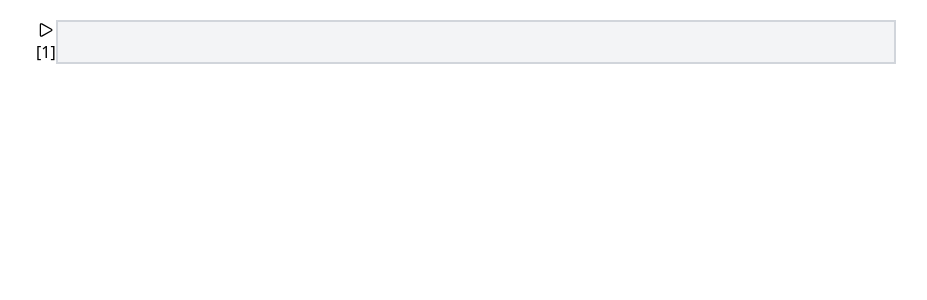
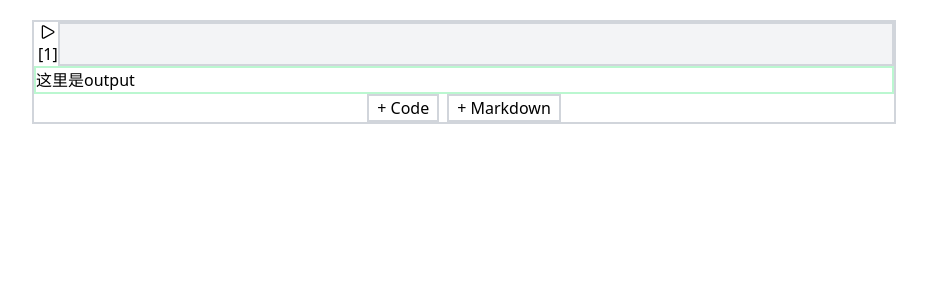
Before and after one commit to Jaleef/sql_notebook, a React (Vite) app: page / in a window 1280 px wide. Shown: the top 300 px of the page, without its empty margins (176-1103 px from the left). Built offline with nearby package versions, Linux system fonts and the light colour scheme.

Commit message:
添加了输出区

```diff
--- a/src/components/CodeBox.tsx
+++ b/src/components/CodeBox.tsx
@@ -1,6 +1,7 @@
 import { useState } from "react";
 import RunIcon from "../assets/RunIcon";
-
+import AddCode from "../assets/AddCode";
+import AddMarkdown from "../assets/AddMarkdown";
 
 function CodeBox() {
 	const activeColor: string = "border-blue-500";
@@ -12,7 +13,7 @@ function CodeBox() {
 	const [click, setClick] = useState<boolean>(false);
 	return (
 		<div
-			className="flex flex-row "
+			className="flex flex-col border-2 border-gray-300 "
 			onMouseEnter={() => {
 				console.log("hover");
 				setHover(true);
@@ -25,6 +26,7 @@ function CodeBox() {
 				console.log("clicked");
 				setClick(true);
 			}}>
+			<div className="flex flex-row">
 				{/* 最左边的一个侧边栏, 在hover时灰色, 在click时为蓝色 */}
 				<div
 					className={`border-l-4 ${
@@ -45,10 +47,22 @@ function CodeBox() {
 				{/* 运行框 */}
 
 				{/* 代码框 */}
-      <div className={`flex-grow border-2 ${click ? activeColor : codeBorderColor} ${ codeBgColor }`}>
+				<div
+					className={`flex-grow border-2 ${
+						click ? activeColor : codeBorderColor
+					} ${codeBgColor}`}></div>
+				{/* 代码框 */}
+			</div>
 
+      {/* 输出区 */}
+			<div className="flex flex-col">
+        <div className="border-2 border-green-200">这里是output</div>
+        <div className="flex flex-row justify-center gap-2">
+          <AddCode />
+          <AddMarkdown />
         </div>
-      {/* 代码框 */}
+      </div>
+      {/* 输出区 */}
 		</div>
 	);
 }
```
Lines whose indentation alone changed are shown as unchanged.
